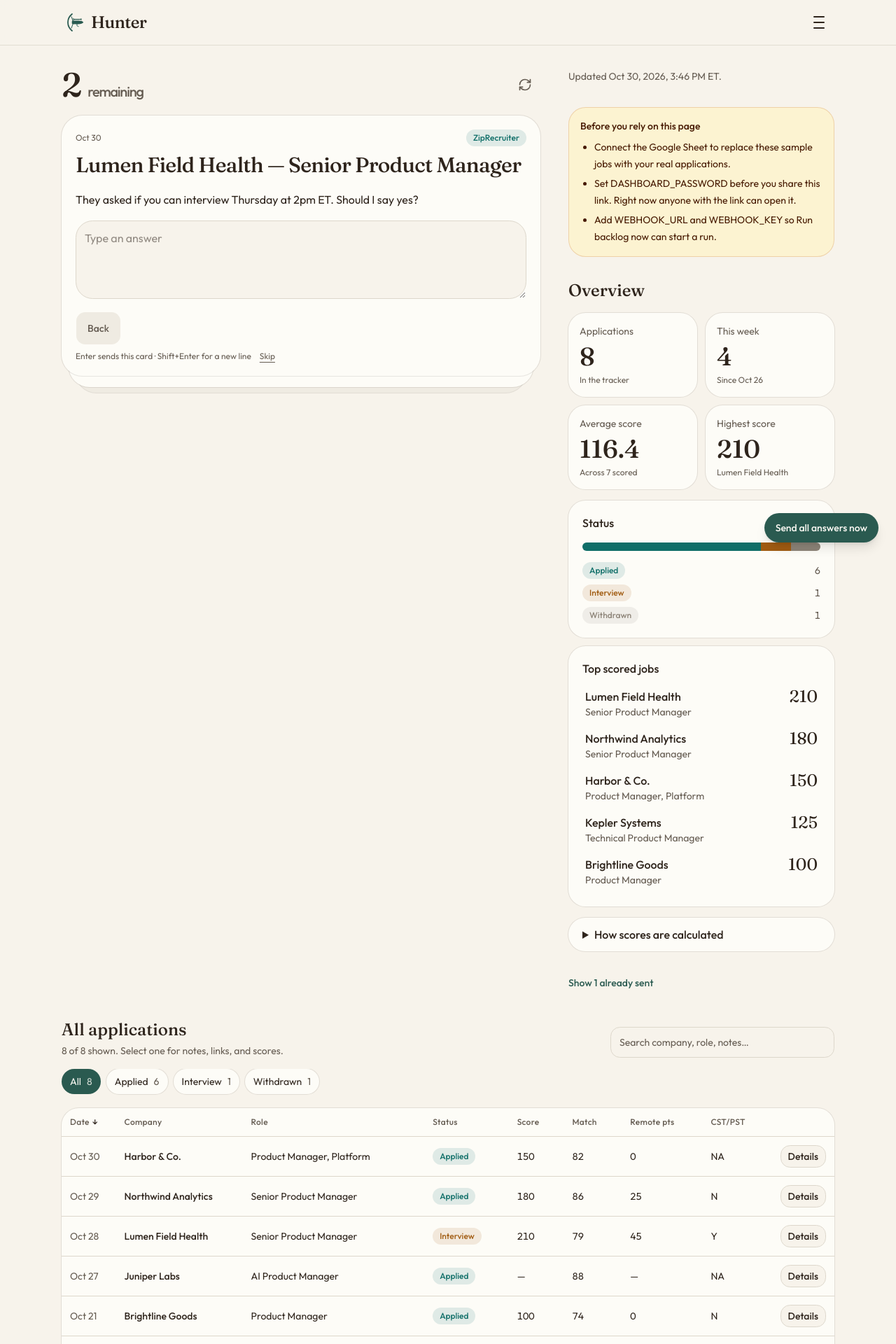
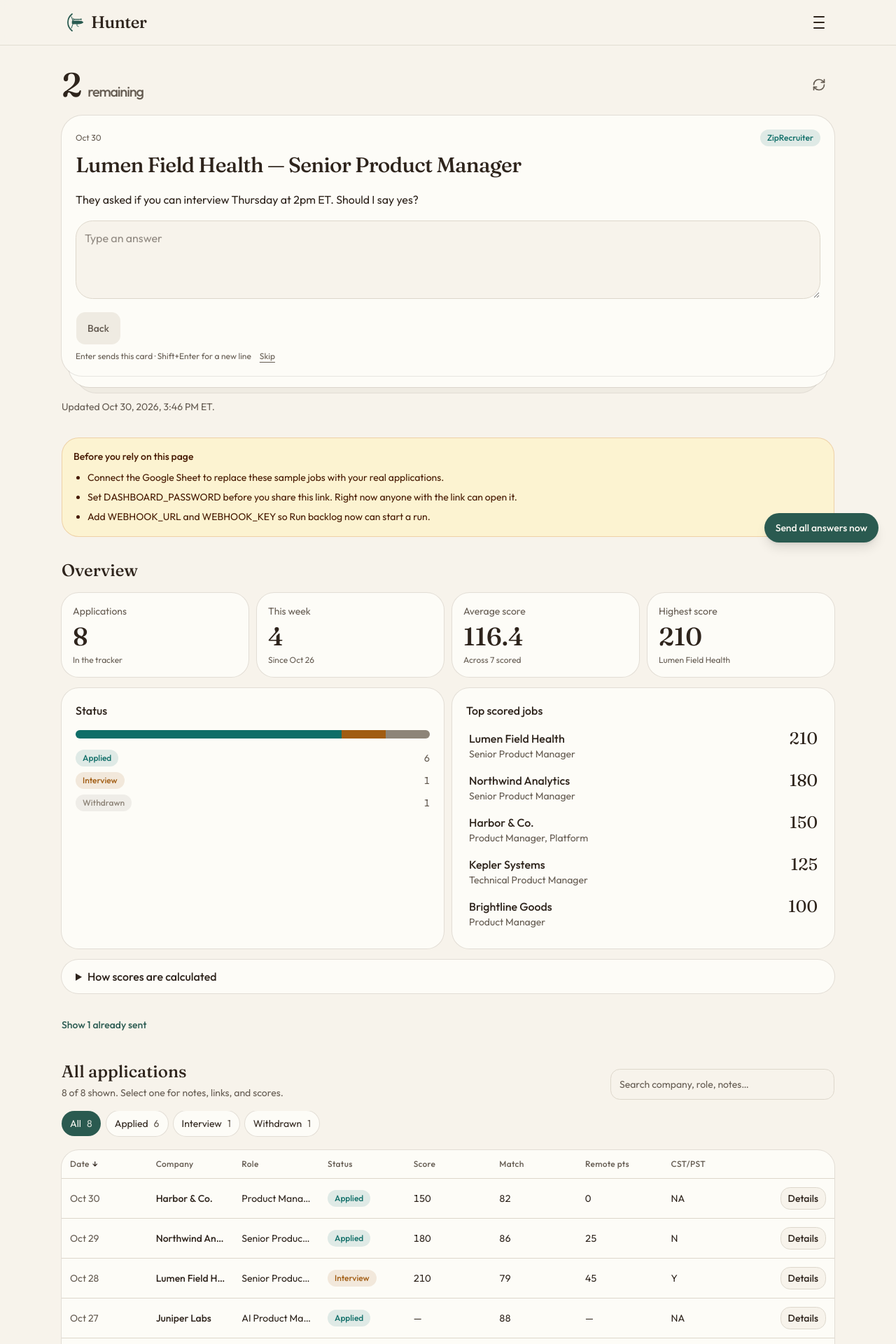
Before and after one commit to gmit08/hunter-job-hunting-app, a Next.js app: page / in a window 1280 px wide. Shown: the top 1920 px of the page at 70% size. Built offline with nearby package versions, Linux system fonts and the light colour scheme.

Commit message:
Stack the overview under the question wizard and keep long text inside cards.
Desktop no longer places scores beside the wizard. Posting URLs are hidden unless a question asks for a direct apply, which shows Apply on company site.

Co-authored-by: Genevieve Mitchell <gmit08@users.noreply.github.com>

```diff
--- a/components/application-browser.tsx
+++ b/components/application-browser.tsx
@@ -149,14 +149,14 @@ export function ApplicationBrowser({
             key={application.row}
             type="button"
             onClick={() => onSelect(application)}
-            className="rounded-2xl bg-card p-4 text-left ring-1 ring-foreground/10"
+            className="min-w-0 overflow-hidden rounded-2xl bg-card p-4 text-left ring-1 ring-foreground/10"
           >
-            <span className="flex items-start justify-between gap-3">
-              <span>
-                <span className="block font-medium">{application.company}</span>
-                <span className="mt-0.5 block text-sm text-muted-foreground">{application.role || "Role not listed"}</span>
+            <span className="flex min-w-0 items-start justify-between gap-3">
+              <span className="min-w-0">
+                <span className="block break-words font-medium [overflow-wrap:anywhere]">{application.company}</span>
+                <span className="mt-0.5 block break-words text-sm text-muted-foreground [overflow-wrap:anywhere]">{application.role || "Role not listed"}</span>
               </span>
-              <span className="font-heading text-2xl leading-none tabular-nums">{formatScore(application.score)}</span>
+              <span className="shrink-0 font-heading text-2xl leading-none tabular-nums">{formatScore(application.score)}</span>
             </span>
             <span className="mt-3 flex flex-wrap items-center gap-2">
               <StatusPill status={application.status} />
@@ -168,8 +168,8 @@ export function ApplicationBrowser({
         ))}
       </div>
 
-      <div className="mt-4 hidden overflow-x-auto rounded-2xl bg-card ring-1 ring-foreground/10 md:block">
-        <table className="w-full min-w-[860px] border-collapse text-sm">
+      <div className="mt-4 hidden min-w-0 overflow-hidden rounded-2xl bg-card ring-1 ring-foreground/10 md:block">
+        <table className="w-full table-fixed border-collapse text-sm">
           <caption className="sr-only">All job applications</caption>
           <thead>
             <tr className="border-b text-left text-xs tracking-wide text-muted-foreground uppercase">
@@ -203,8 +203,12 @@ export function ApplicationBrowser({
             {visible.map((application) => (
               <tr key={application.row} className="border-b last:border-0">
                 <td className="px-3 py-3 whitespace-nowrap text-muted-foreground">{formatShortDate(application.dateApplied)}</td>
-                <td className="px-3 py-3 font-medium">{application.company}</td>
-                <td className="px-3 py-3">{application.role || "—"}</td>
+                <td className="overflow-hidden px-3 py-3 font-medium">
+                  <span className="block truncate" title={application.company}>{application.company}</span>
+                </td>
+                <td className="overflow-hidden px-3 py-3">
+                  <span className="block truncate" title={application.role || undefined}>{application.role || "—"}</span>
+                </td>
                 <td className="px-3 py-3">
                   <StatusPill status={application.status} />
                 </td>
--- a/components/application-detail.tsx
+++ b/components/application-detail.tsx
@@ -2,28 +2,33 @@ import type { Application } from "@/lib/applications";
 import { formatShortDate } from "@/lib/applications";
 import { formatScore, StatusPill } from "@/components/status-pill";
 import { Dialog, DialogContent, DialogDescription, DialogHeader, DialogTitle } from "@/components/ui/dialog";
+import { APPLY_LINK_LABEL, firstUrl, isApplicationLinkField, splitDisplayText } from "@/lib/display-text";
 
-function RichValue({ value }: { value: string }) {
-  const parts = value.split(/(https?:\/\/[^\s]+)/g);
+function ApplyLink({ href }: { href: string }) {
   return (
-    <span className="whitespace-pre-wrap">
-      {parts.map((part, index) => {
-        if (!/^https?:\/\//.test(part)) return <span key={index}>{part}</span>;
-        const href = part.replace(/[),.;]+$/g, "");
-        return (
-          <span key={index}>
-            <a
-              href={href}
-              target="_blank"
-              rel="noopener noreferrer"
-              className="break-all text-primary underline underline-offset-2"
-            >
-              {href}
-            </a>
-            {part.slice(href.length)}
-          </span>
-        );
-      })}
+    <a href={href} target="_blank" rel="noopener noreferrer" className="font-medium text-primary underline underline-offset-2">
+      {APPLY_LINK_LABEL}
+    </a>
+  );
+}
+
+function FieldValue({ header, value }: { header: string; value: string }) {
+  if (isApplicationLinkField(header)) {
+    const href = firstUrl(value);
+    if (!href) return null;
+    return <ApplyLink href={href} />;
+  }
+  const display = splitDisplayText(value);
+  if (!display.text && !display.applyHref) return null;
+  return (
+    <span className="break-words whitespace-pre-wrap [overflow-wrap:anywhere]">
+      {display.text}
+      {display.applyHref ? (
+        <>
+          {display.text ? " " : null}
+          <ApplyLink href={display.applyHref} />
+        </>
+      ) : null}
     </span>
   );
 }
@@ -39,12 +44,12 @@ export function ApplicationDetail({
 
   return (
     <Dialog open={application != null} onOpenChange={(open) => !open && onClose()}>
-      <DialogContent className="max-h-[min(85vh,760px)] overflow-y-auto sm:max-w-2xl">
+      <DialogContent className="max-h-[min(85vh,760px)] min-w-0 overflow-x-hidden overflow-y-auto sm:max-w-2xl">
         {application ? (
           <>
-            <DialogHeader>
-              <DialogTitle className="font-heading text-2xl leading-tight">{application.company}</DialogTitle>
-              <DialogDescription className="text-base text-foreground">{application.role || "Role not listed"}</DialogDescription>
+            <DialogHeader className="min-w-0">
+              <DialogTitle className="break-words font-heading text-2xl leading-tight [overflow-wrap:anywhere]">{application.company}</DialogTitle>
+              <DialogDescription className="break-words text-base text-foreground [overflow-wrap:anywhere]">{application.role || "Role not listed"}</DialogDescription>
             </DialogHeader>
             <div className="flex flex-wrap items-center gap-2">
               <StatusPill status={application.status} />
@@ -52,12 +57,12 @@ export function ApplicationDetail({
               <span className="text-sm text-muted-foreground">Score {formatScore(application.score)}</span>
               <span className="text-sm text-muted-foreground">Match {formatScore(application.matchScore)}</span>
             </div>
-            <dl className="grid gap-4">
+            <dl className="grid min-w-0 gap-4">
               {filled.map((field, index) => (
-                <div key={`${field.header}-${index}`} className="grid gap-1">
-                  <dt className="text-xs font-medium tracking-wide text-muted-foreground uppercase">{field.header}</dt>
-                  <dd className="text-sm leading-6">
-                    <RichValue value={field.value} />
+                <div key={`${field.header}-${index}`} className="grid min-w-0 gap-1">
+                  <dt className="text-xs font-medium tracking-wide break-words text-muted-foreground uppercase [overflow-wrap:anywhere]">{field.header}</dt>
+                  <dd className="min-w-0 text-sm leading-6 break-words [overflow-wrap:anywhere]">
+                    <FieldValue header={field.header} value={field.value} />
                   </dd>
                 </div>
               ))}
--- a/components/dashboard.tsx
+++ b/components/dashboard.tsx
@@ -139,8 +139,8 @@ export function Dashboard({
         demo={demo}
       />
 
-      <div className="mx-auto w-full max-w-6xl lg:grid lg:grid-cols-[minmax(0,1.35fr)_minmax(280px,0.75fr)] lg:items-start lg:gap-10 lg:px-6">
-        <div className="min-h-dvh lg:min-h-0">
+      <div className="mx-auto flex w-full max-w-6xl min-w-0 flex-col">
+        <div className="min-h-dvh min-w-0 lg:min-h-0">
           {data.source === "error" ? (
             <div className="px-4 pt-5 lg:px-0 lg:pt-8">
               <ErrorBanner data={data} onRetry={() => router.refresh()} />
@@ -156,7 +156,7 @@ export function Dashboard({
           )}
         </div>
 
-        <main className="flex flex-col gap-8 px-4 py-8 sm:px-6 lg:px-0 lg:py-8">
+        <main className="flex min-w-0 flex-col gap-8 px-4 py-8 sm:px-6 lg:px-6 lg:pt-2">
           <p className="max-w-2xl text-sm leading-6 text-muted-foreground">Updated {data.fetchedAt}.</p>
           {data.persona ? <p className="max-w-xl text-sm leading-6">{data.persona}</p> : null}
           {showSetup ? <SetupBanner data={data} passwordProtected={passwordProtected} /> : null}
@@ -170,7 +170,7 @@ export function Dashboard({
             <>
               <section id="overview" className="scroll-mt-24">
               <h2 className="font-heading text-2xl font-medium">Overview</h2>
-              <div className="mt-4 grid grid-cols-2 gap-3">
+              <div className="mt-4 grid grid-cols-2 gap-3 lg:grid-cols-4">
                 <Stat label="Applications" value={String(data.summary.total)} detail="In the tracker" />
                 <Stat
                   label="This week"
@@ -193,8 +193,8 @@ export function Dashboard({
                 />
               </div>
 
-              <div className="mt-4 grid gap-3">
-                <article className="rounded-2xl bg-card p-4 ring-1 ring-foreground/10 sm:p-5">
+              <div className="mt-4 grid gap-3 lg:grid-cols-2">
+                <article className="min-w-0 rounded-2xl bg-card p-4 ring-1 ring-foreground/10 sm:p-5">
                   <h3 className="font-medium">Status</h3>
                   {data.summary.statuses.length === 0 ? (
                     <p className="mt-3 text-sm text-muted-foreground">Statuses will show up once applications are in the sheet.</p>
@@ -224,7 +224,7 @@ export function Dashboard({
                   )}
                 </article>
 
-                <article className="rounded-2xl bg-card p-4 ring-1 ring-foreground/10 sm:p-5">
+                <article className="min-w-0 rounded-2xl bg-card p-4 ring-1 ring-foreground/10 sm:p-5">
                   <h3 className="font-medium">Top scored jobs</h3>
                   {data.summary.top.length === 0 ? (
                     <p className="mt-3 text-sm text-muted-foreground">
@@ -237,13 +237,13 @@ export function Dashboard({
                           <button
                             type="button"
                             onClick={() => setSelected(job)}
-                            className="flex w-full items-start justify-between gap-3 rounded-xl px-1 py-2 text-left hover:bg-muted"
+                            className="flex w-full min-w-0 items-start justify-between gap-3 rounded-xl px-1 py-2 text-left hover:bg-muted"
                           >
-                            <span>
-                              <span className="block font-medium">{job.company}</span>
-                              <span className="block text-sm text-muted-foreground">{job.role}</span>
+                            <span className="min-w-0">
+                              <span className="block break-words font-medium [overflow-wrap:anywhere]">{job.company}</span>
+                              <span className="block break-words text-sm text-muted-foreground [overflow-wrap:anywhere]">{job.role}</span>
                             </span>
-                            <span className="font-heading text-2xl leading-none tabular-nums">{formatScore(job.score)}</span>
+                            <span className="shrink-0 font-heading text-2xl leading-none tabular-nums">{formatScore(job.score)}</span>
                           </button>
                         </li>
                       ))}
@@ -253,13 +253,13 @@ export function Dashboard({
               </div>
 
               {data.scoring.length > 0 ? (
-                <details className="mt-4 rounded-2xl bg-card px-4 py-3 ring-1 ring-foreground/10 sm:px-5">
+                <details className="mt-4 min-w-0 rounded-2xl bg-card px-4 py-3 ring-1 ring-foreground/10 sm:px-5">
                   <summary className="cursor-pointer font-medium">How scores are calculated</summary>
                   <dl className="mt-4 grid gap-3">
                     {data.scoring.map((rule) => (
-                      <div key={rule.label}>
-                        <dt className="text-sm font-medium">{rule.label}</dt>
-                        <dd className="text-sm leading-6 text-muted-foreground">{rule.value}</dd>
+                      <div key={rule.label} className="min-w-0">
+                        <dt className="text-sm font-medium break-words [overflow-wrap:anywhere]">{rule.label}</dt>
+                        <dd className="text-sm leading-6 break-words text-muted-foreground [overflow-wrap:anywhere]">{rule.value}</dd>
                       </div>
                     ))}
                   </dl>
@@ -339,10 +339,10 @@ export function Dashboard({
 
 function Stat({ label, value, detail }: { label: string; value: string; detail: string }) {
   return (
-    <article className="rounded-2xl bg-card px-4 py-4 ring-1 ring-foreground/10">
+    <article className="min-w-0 rounded-2xl bg-card px-4 py-4 ring-1 ring-foreground/10">
       <p className="text-sm text-muted-foreground">{label}</p>
       <p className="mt-2 font-heading text-4xl leading-none font-medium tabular-nums">{value}</p>
-      <p className="mt-2 text-xs text-muted-foreground">{detail}</p>
+      <p className="mt-2 text-xs break-words text-muted-foreground [overflow-wrap:anywhere]">{detail}</p>
     </article>
   );
 }
--- a/components/question-wizard.tsx
+++ b/components/question-wizard.tsx
@@ -18,10 +18,32 @@ import {
 import { postJson, SignInRequired } from "@/components/api-client";
 import { SourcePill } from "@/components/status-pill";
 import { Button } from "@/components/ui/button";
+import { APPLY_LINK_LABEL, splitDisplayText } from "@/lib/display-text";
 import { THREE_DAY_CHECK_WORKING_TOAST } from "@/lib/three-day-check";
 
-const URL_PATTERN = /https?:\/\/[^\s<>"']+/g;
 const THREE_DAY_CHECK_LABEL = "Run 3-day check: drop questions for closed jobs";
+
+function DisplayCopy({ text }: { text: string }) {
+  const display = splitDisplayText(text);
+  return (
+    <>
+      {display.text}
+      {display.applyHref ? (
+        <>
+          {display.text ? " " : null}
+          <a
+            href={display.applyHref}
+            target="_blank"
+            rel="noopener noreferrer"
+            className="font-medium text-primary underline underline-offset-2"
+          >
+            {APPLY_LINK_LABEL}
+          </a>
+        </>
+      ) : null}
+    </>
+  );
+}
 
 function ThreeDayCheckButton({ checking, onCheck }: { checking: boolean; onCheck: () => void }) {
   const locked = useRef(false);
@@ -72,22 +94,6 @@ function RemainingHeader({
       <ThreeDayCheckButton checking={checking} onCheck={onCheck} />
     </div>
   );
-}
-
-function questionParts(text: string): { type: "text" | "link"; value: string }[] {
-  const parts: { type: "text" | "link"; value: string }[] = [];
-  let last = 0;
-  for (const match of text.matchAll(URL_PATTERN)) {
-    const raw = match[0];
-    const index = match.index ?? 0;
-    const value = raw.replace(/[),.;]+$/, "");
-    if (index > last) parts.push({ type: "text", value: text.slice(last, index) });
-    parts.push({ type: "link", value });
-    last = index + raw.length - (raw.length - value.length);
-  }
-  if (last < text.length) parts.push({ type: "text", value: text.slice(last) });
-  if (parts.length === 0) parts.push({ type: "text", value: text });
-  return parts;
 }
 
 export function QuestionWizard({
@@ -220,7 +226,7 @@ export function QuestionWizard({
 
   if (!current) {
     return (
-      <section id="questions" className="scroll-mt-24 px-4 pt-5 lg:px-0 lg:pt-8">
+      <section id="questions" className="scroll-mt-24 px-4 pt-5 lg:px-6 lg:pt-8">
         <RemainingHeader count={0} checking={checking} onCheck={onCheck} />
         <p className="mt-2 text-sm text-muted-foreground">The last card is answered.</p>
         <article className="mt-5 rounded-3xl bg-card p-6 ring-1 ring-foreground/10">
@@ -257,30 +263,22 @@ export function QuestionWizard({
   const shown = textFor(current);
 
   return (
-    <section id="questions" className="scroll-mt-24 px-4 pt-5 lg:px-0 lg:pt-8">
+    <section id="questions" className="scroll-mt-24 px-4 pt-5 lg:px-6 lg:pt-8">
       <RemainingHeader count={openRows.size} large checking={checking} onCheck={onCheck} />
 
       <div className="relative mt-5 pb-6">
         {order.length > 2 ? <div className="absolute inset-x-5 top-5 bottom-0 rounded-3xl bg-muted ring-1 ring-foreground/10" /> : null}
         {order.length > 1 ? <div className="absolute inset-x-2.5 top-2.5 bottom-2 rounded-3xl bg-card ring-1 ring-foreground/10" /> : null}
-        <article key={current.row} className="hunter-card relative rounded-3xl bg-card p-5 ring-1 ring-foreground/10">
-          <div className="flex items-center justify-between gap-3">
-            <p className="text-xs text-muted-foreground">{formatShortDate(current.date)}</p>
+        <article key={current.row} className="hunter-card relative min-w-0 overflow-hidden rounded-3xl bg-card p-5 ring-1 ring-foreground/10">
+          <div className="flex min-w-0 items-center justify-between gap-3">
+            <p className="min-w-0 text-xs text-muted-foreground">{formatShortDate(current.date)}</p>
             <SourcePill source={current.source} />
           </div>
-          <h2 className="mt-2 font-heading text-3xl leading-tight font-medium tracking-tight">
+          <h2 className="mt-2 break-words font-heading text-3xl leading-tight font-medium tracking-tight [overflow-wrap:anywhere]">
             {current.job || "A job"}
           </h2>
-          <p className="mt-4 text-base leading-7">
-            {questionParts(current.question).map((part, index) =>
-              part.type === "link" ? (
-                <a key={index} className="underline underline-offset-2" href={part.value} target="_blank" rel="noopener noreferrer">
-                  {part.value}
-                </a>
-              ) : (
-                <span key={index}>{part.value}</span>
-              ),
-            )}
+          <p className="mt-4 text-base leading-7 break-words [overflow-wrap:anywhere]">
+            <DisplayCopy text={current.question} />
           </p>
           <label className="mt-4 block">
             <span className="sr-only">Answer for {current.job || "this question"}</span>
@@ -372,14 +370,18 @@ export function AnsweredQuestions({ questions }: { questions: Question[] }) {
       {open ? (
         <div className="mt-3 grid gap-3">
           {sent.map((question) => (
-            <article key={question.row} className="rounded-2xl bg-muted/60 px-4 py-3 text-sm">
-              <div className="flex items-center justify-between gap-3">
+            <article key={question.row} className="min-w-0 overflow-hidden rounded-2xl bg-muted/60 px-4 py-3 text-sm">
+              <div className="flex min-w-0 items-center justify-between gap-3">
                 <p className="text-xs text-muted-foreground">{formatShortDate(question.date)}</p>
                 <SourcePill source={question.source} />
               </div>
-              <p className="mt-1 font-medium">{question.job || "A job"}</p>
-              <p className="mt-1 text-muted-foreground">{question.question}</p>
-              <p className="mt-2 whitespace-pre-wrap">{question.answer || "No answer text."}</p>
+              <p className="mt-1 break-words font-medium [overflow-wrap:anywhere]">{question.job || "A job"}</p>
+              <p className="mt-1 break-words text-muted-foreground [overflow-wrap:anywhere]">
+                <DisplayCopy text={question.question} />
+              </p>
+              <p className="mt-2 break-words whitespace-pre-wrap [overflow-wrap:anywhere]">
+                <DisplayCopy text={question.answer || "No answer text."} />
+              </p>
             </article>
           ))}
         </div>
--- /dev/null
+++ b/lib/display-text.ts
@@ -0,0 +1,35 @@
+const URL_PATTERN = /https?:\/\/[^\s<>"']+/gi;
+
+const APPLY_PROMPT =
+  /\b(apply directly|apply yourself|apply on (their|the|company) site|manual apply|please apply|apply here|could not submit|couldn'?t submit|would not submit|won'?t submit|submit (it |this )?yourself)\b/i;
+
+export const APPLY_LINK_LABEL = "Apply on company site";
+
+export function isApplicationLinkField(header: string): boolean {
+  const key = header.trim().toLowerCase();
+  return key === "application link" || key === "posting link" || key === "apply link" || key === "job link";
+}
+
+export function firstUrl(text: string): string | null {
+  const match = text.match(/https?:\/\/[^\s<>"']+/i);
+  if (!match) return null;
+  return match[0].replace(/[),.;]+$/, "");
+}
+
+function tidyStrippedText(text: string): string {
+  return text
+    .replace(/\b(the posting is|posting is|the link is|link is|the url is|url is)\s*[.?!]*/gi, "")
+    .replace(/\s+([?.!,;:])/g, "$1")
+    .replace(/([.?!])(?:\s*[.?!])+/g, "$1")
+    .replace(/\s{2,}/g, " ")
+    .replace(/^\s*[.?!]\s*/, "")
+    .trim();
+}
+
+export function splitDisplayText(text: string): { text: string; applyHref: string | null } {
+  const href = firstUrl(text);
+  if (!href) return { text: text.trim(), applyHref: null };
+  const applyHref = APPLY_PROMPT.test(text) ? href : null;
+  const stripped = tidyStrippedText(text.replace(URL_PATTERN, " "));
+  return { text: stripped, applyHref };
+}
--- a/package.json
+++ b/package.json
@@ -7,7 +7,7 @@
     "build": "next build",
     "start": "next start",
     "lint": "eslint",
-    "test": "node --import tsx --test lib/applications.test.ts lib/webhook.test.ts lib/question-stack.test.ts lib/three-day-check.test.ts lib/answer-pings.test.ts lib/demo-data.test.ts"
+    "test": "node --import tsx --test lib/applications.test.ts lib/webhook.test.ts lib/question-stack.test.ts lib/three-day-check.test.ts lib/answer-pings.test.ts lib/demo-data.test.ts lib/display-text.test.ts"
   },
   "dependencies": {
     "@base-ui/react": "^1.9.0",
```
Also changed, not shown: lib/demo-data.ts (+4 -4 lines), 2 other files (tests, documents, lock files or other folders).
